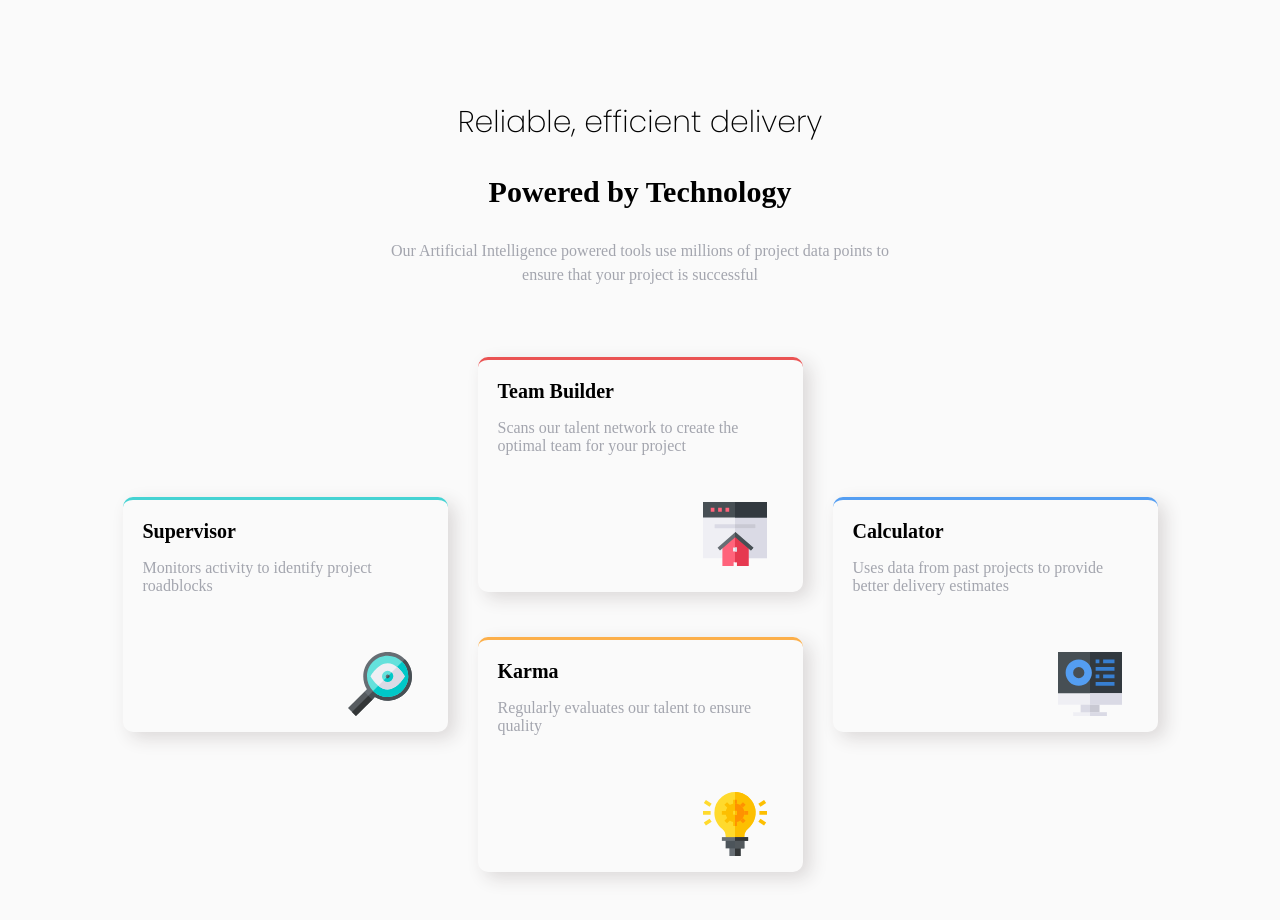
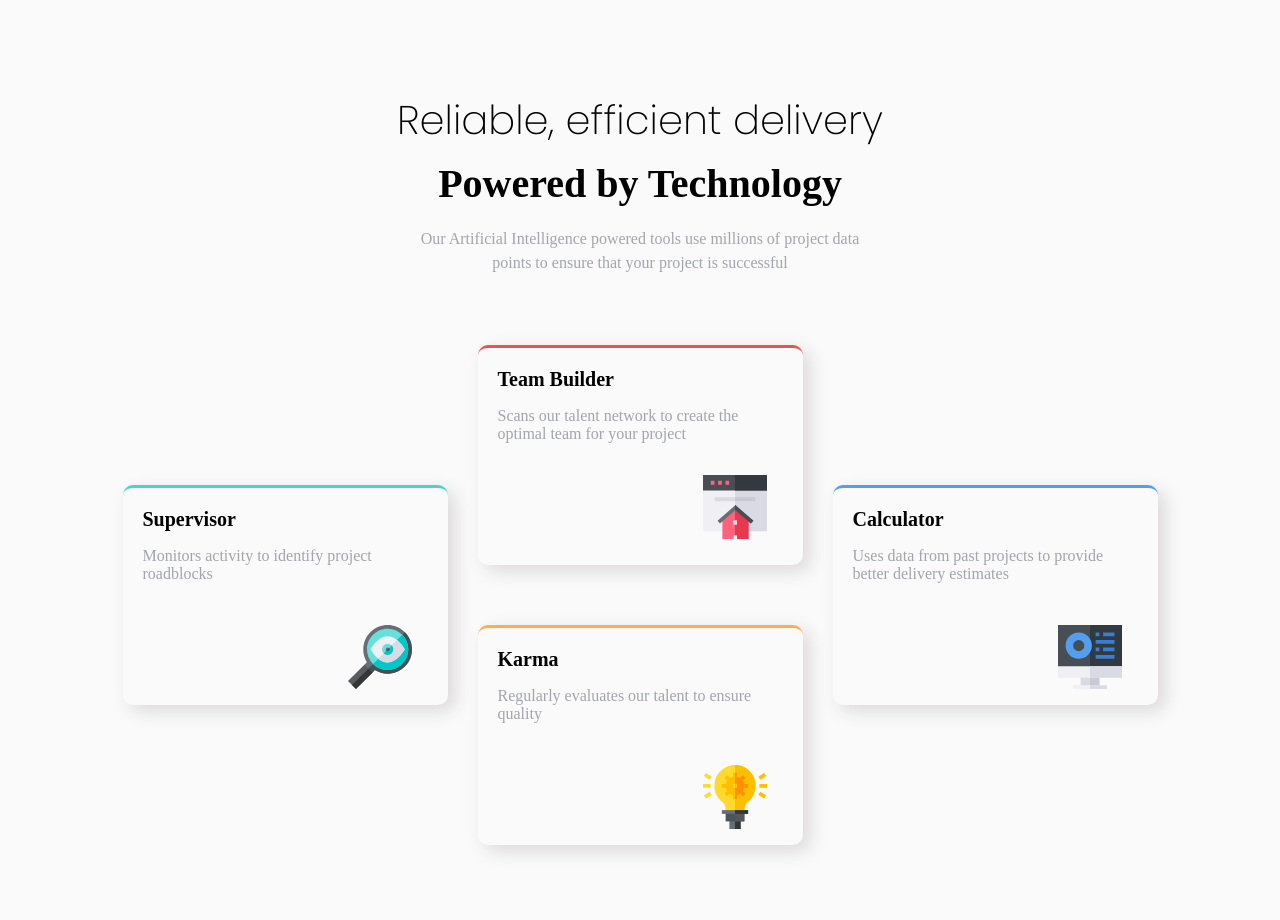
Before and after one commit to qqqzhch/Stats-preview-card-component, a Next.js app: page /Four_card_feature_section in a window 1280 px wide. Shown: the top 920 px of the page. Built offline with nearby package versions, Linux system fonts and the light colour scheme.

Commit message:
fix: style

```diff
--- a/src/app/Four_card_feature_section/page.tsx
+++ b/src/app/Four_card_feature_section/page.tsx
@@ -46,9 +46,9 @@ const page = () => {
     }
   `;
   const Title = styled.div`
-    font-size: 30px;
+    font-size: 40px;
     font-weight: 100;
-    margin-top: 100px;
+    margin-top: 90px;
     font-family: ${poppins.style.fontFamily};
   `;
   const Brif = styled.div`
@@ -58,12 +58,20 @@ const page = () => {
       width: 80%;
     }
     @media screen and ${devices.md} {
-      width: 40%;
+      width: 45%;
+    }
+    @media screen and ${devices.xl} {
+      width: 35%;
+    }
+    @media screen and ${devices['2xl']} {
+      width: 25%;
     }
   `;
   const SubTitle = styled.h1`
-    font-size: 30px;
+    font-size: 40px;
     font-weight: 700;
+    margin: 0 0;
+    margin-bottom: 10px;
   `;
   const Card = styled.div`
     border-top: 3px;
@@ -73,7 +81,7 @@ const page = () => {
     box-shadow: 7px 6px 18px #dbd8d8;
     text-align: left;
     padding: 20px;
-    height: 235px;
+    height: 220px;
     box-sizing: border-box;
     position: relative;
     p {
```
